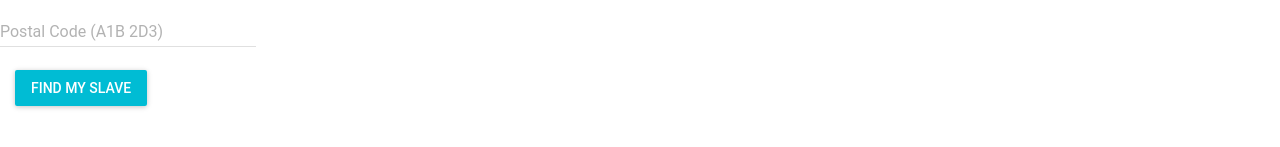
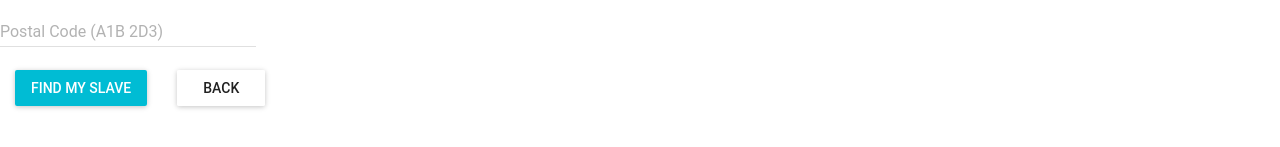
Before and after one commit to hexular/LHL-Final, a React (Create React App) app: page /newjobpost in a window 1280 px wide. Shown: the part 389-536 px from the top of the page. Built offline with nearby package versions, Linux system fonts and the light colour scheme; no server answers.

Commit message:
refactor

```diff
--- a/src/App.js
+++ b/src/App.js
@@ -10,9 +10,9 @@ import NewJobPost from './components/NewJobPost'
 import { BrowserRouter, Route } from 'react-router-dom'
 
 function App() {
-  axios.get("/users")
-  .then((val) => {
-    console.log(val.data)
+  axios.get("/auth")
+  .then((res) => {
+    console.log(res.data)
   });
   return (
     <BrowserRouter>
--- a/src/components/JobDetails.js
+++ b/src/components/JobDetails.js
@@ -36,8 +36,7 @@ export class JobDetails extends Component {
   }
 
   render() {
-    const { values, handleChange } = this.props;
-
+    const { values, handleChange, browser } = this.props;
     return (
       <MuiThemeProvider>
         <React.Fragment>
@@ -88,6 +87,12 @@ export class JobDetails extends Component {
             style={styles.button}
             onClick={ this.continue }
           />
+          <RaisedButton
+            label="Back"
+            primary={false}
+            style={styles.button}
+            onClick={ () => browser.goBack() }
+          />
         </React.Fragment>
       </MuiThemeProvider>
     )
--- a/src/components/NewJobPost.js
+++ b/src/components/NewJobPost.js
@@ -39,6 +39,7 @@ export class NewJobPost extends Component {
         return (
           <JobDetails
             nextStep={this.nextStep}
+            browser={this.props.history}
             handleChange={this.handleChange}
             values={values}
           />
```
